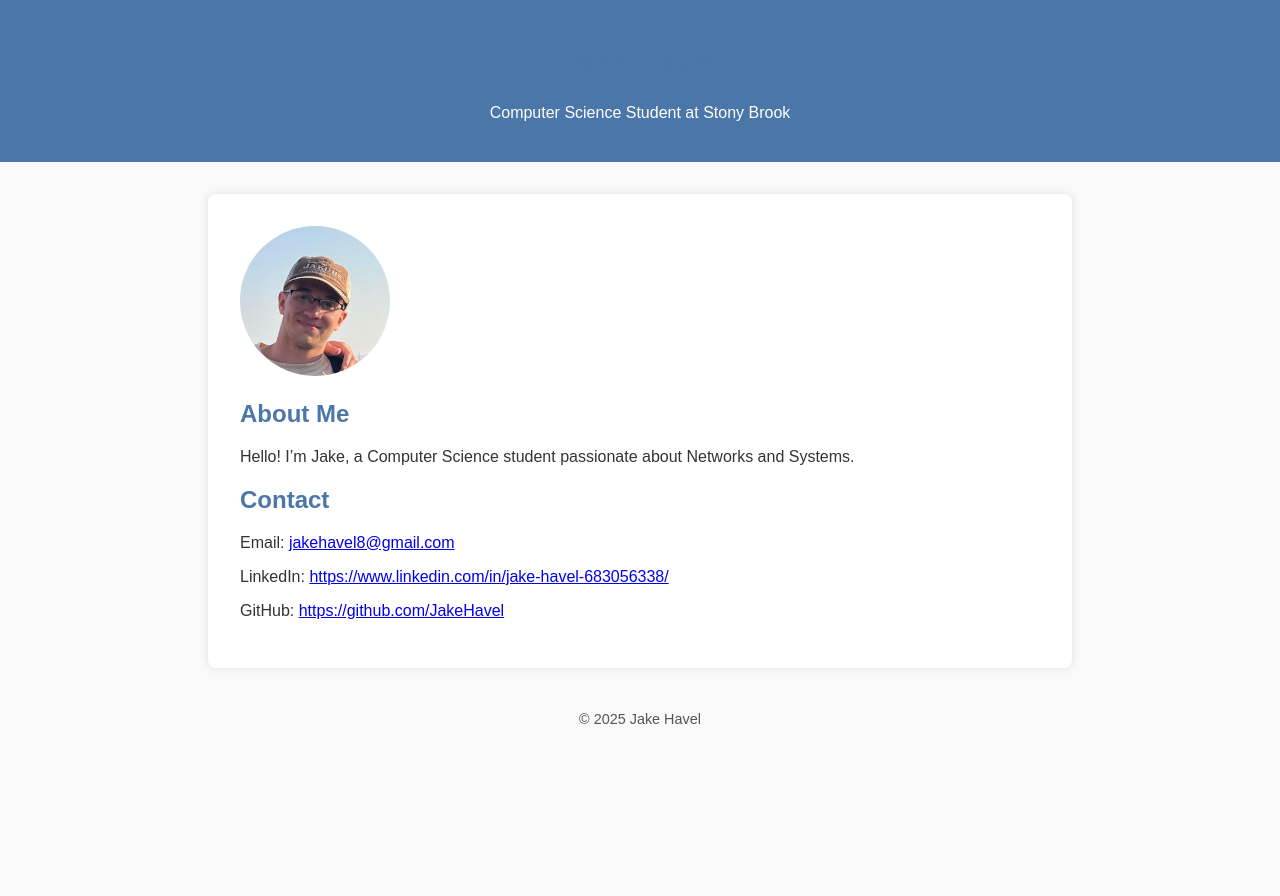
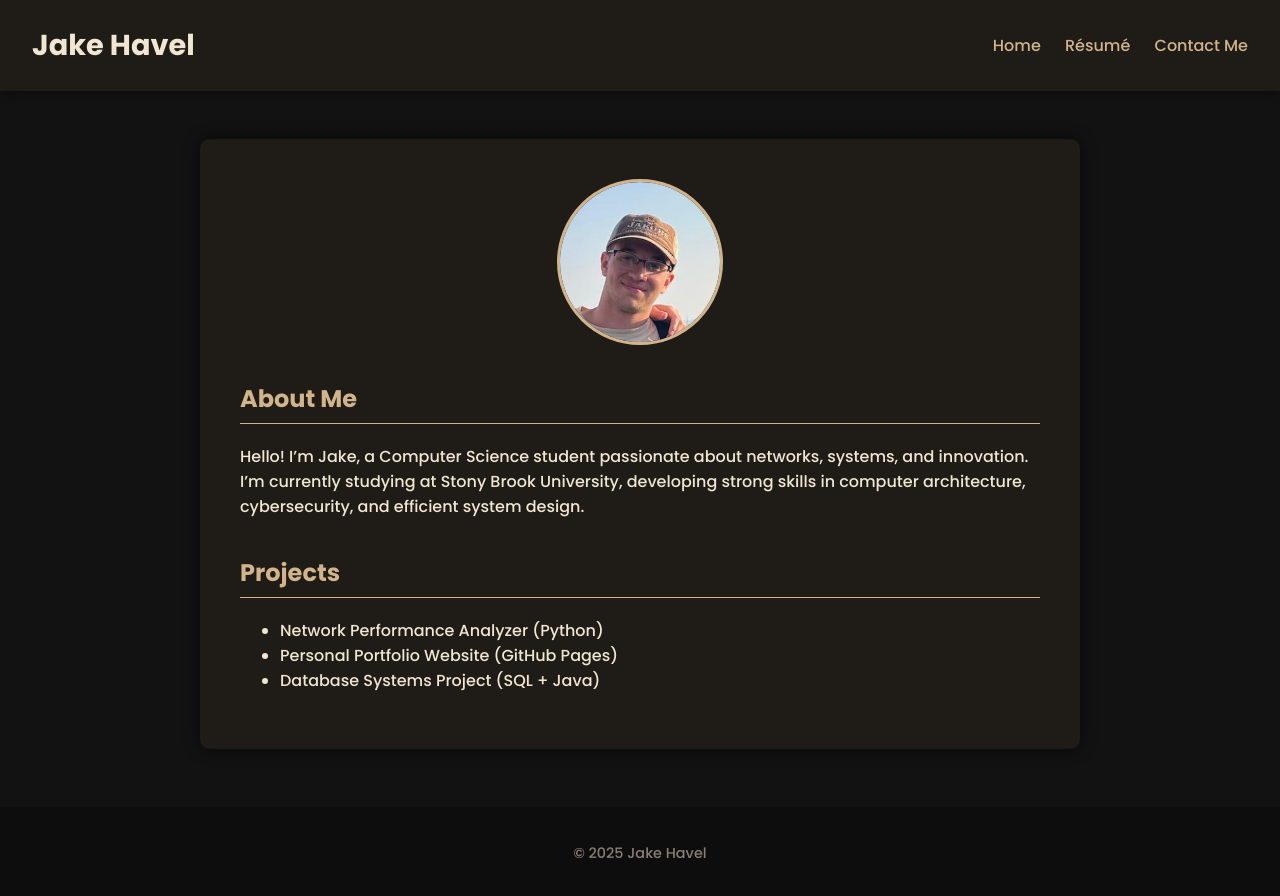
Before and after one commit to JakeHavel/JakeHavel.github.io, a plain HTML site: page index.html in a window 1280 px wide. Before the commit the page ends 800 px from the top, so only its background shows below. Drawn offline with Linux system fonts and the light colour scheme.

Commit message:
pages done

```diff
--- a/index.html
+++ b/index.html
@@ -1,35 +1,32 @@
 <!DOCTYPE html>
 <html lang="en">
 <head>
+  <link rel="stylesheet" href="style.css">
   <meta charset="UTF-8">
   <meta name="viewport" content="width=device-width, initial-scale=1.0">
   <title>Jake Havel | Professional Portfolio</title>
-  <style>
-    body { font-family: Arial, sans-serif; background-color: #f9f9f9; color: #333; margin: 0; padding: 0; }
-    header { background-color: #4a76a8; color: white; padding: 1.5em; text-align: center; }
-    main { max-width: 800px; margin: 2em auto; background: white; padding: 2em; border-radius: 8px; box-shadow: 0 0 10px rgba(0,0,0,0.1); }
-    img { border-radius: 50%; width: 150px; height: 150px; object-fit: cover; }
-    h1, h2 { color: #4a76a8; }
-    footer { text-align: center; margin-top: 3em; font-size: 0.9em; color: #555; }
-  </style>
 </head>
 <body>
   <header>
     <h1>Jake Havel</h1>
-    <p>Computer Science Student at Stony Brook</p>
+    <nav>
+      <a href="index.html">Home</a>
+      <a href="resume.html">Résumé</a>
+      <a href="contact.html">Contact Me</a>
+    </nav>
   </header>
 
   <main>
     <img src="image.jpg" alt="Jake Havel">
     <h2>About Me</h2>
-    <p>Hello! I’m Jake, a Computer Science student passionate about Networks and Systems. </p>
+    <p>Hello! I’m Jake, a Computer Science student passionate about networks, systems, and innovation. I’m currently studying at Stony Brook University, developing strong skills in computer architecture, cybersecurity, and efficient system design.</p>
 
-
-
-    <h2>Contact</h2>
-    <p>Email: <a href="mailto:your.email@example.com">jakehavel8@gmail.com</a></p>
-    <p>LinkedIn: <a href="https://www.linkedin.com/in/yourprofile/">https://www.linkedin.com/in/jake-havel-683056338/</a></p>
-    <p>GitHub: <a href="https://github.com/yourusername">https://github.com/JakeHavel</a></p>
+    <h2>Projects</h2>
+    <ul>
+      <li>Network Performance Analyzer (Python)</li>
+      <li>Personal Portfolio Website (GitHub Pages)</li>
+      <li>Database Systems Project (SQL + Java)</li>
+    </ul>
   </main>
 
   <footer>
--- /dev/null
+++ b/style.css
@@ -0,0 +1,105 @@
+/* ===== Global Styles ===== */
+@import url('https://fonts.googleapis.com/css2?family=Poppins:wght@300;500;700&display=swap');
+
+body {
+  font-family: 'Poppins', sans-serif;
+  background-color: #121212; /* deep black */
+  color: #f0e6d2;            /* light beige text */
+  margin: 0;
+  padding: 0;
+}
+
+/* ===== Header & Navigation ===== */
+header {
+  background-color: #1f1b16; /* dark brown-black */
+  color: #f0e6d2;
+  padding: 1.5em 2em;
+  display: flex;
+  justify-content: space-between;
+  align-items: center;
+  flex-wrap: wrap;
+  box-shadow: 0 2px 10px rgba(0, 0, 0, 0.4);
+}
+
+header h1 {
+  margin: 0;
+  font-weight: 700;
+  font-size: 1.8em;
+}
+
+nav a {
+  color: #d2b48c; /* tan accent */
+  text-decoration: none;
+  margin-left: 20px;
+  font-weight: 500;
+  transition: color 0.3s, border-bottom 0.3s;
+}
+
+nav a:hover {
+  color: #f0e6d2;
+  border-bottom: 2px solid #d2b48c;
+}
+
+/* ===== Main Content ===== */
+main {
+  max-width: 800px;
+  margin: 3em auto;
+  background: #1f1b16;
+  padding: 2.5em;
+  border-radius: 10px;
+  box-shadow: 0 0 15px rgba(0, 0, 0, 0.6);
+}
+
+img {
+  display: block;
+  margin: 0 auto 1.5em;
+  border-radius: 50%;
+  width: 160px;
+  height: 160px;
+  object-fit: cover;
+  border: 3px solid #d2b48c;
+}
+
+h2 {
+  color: #d2b48c;
+  border-bottom: 1px solid #d2b48c;
+  padding-bottom: 0.3em;
+  margin-top: 1.5em;
+}
+
+a {
+  color: #d2b48c;
+  text-decoration: none;
+}
+
+a:hover {
+  text-decoration: underline;
+}
+
+/* ===== Footer ===== */
+footer {
+  text-align: center;
+  padding: 1.5em;
+  color: #8a7f73;
+  font-size: 0.9em;
+  background-color: #0d0d0d;
+  margin-top: 4em;
+}
+
+/* ===== Responsive Design ===== */
+@media (max-width: 600px) {
+  header {
+    flex-direction: column;
+    text-align: center;
+  }
+
+  nav a {
+    margin: 10px;
+    display: inline-block;
+  }
+
+  main {
+    margin: 2em 1em;
+    padding: 2em;
+  }
+}
```
Also changed, not shown: contact.html (added, +31 -0 lines), resume.html (added, +34 -0 lines).
